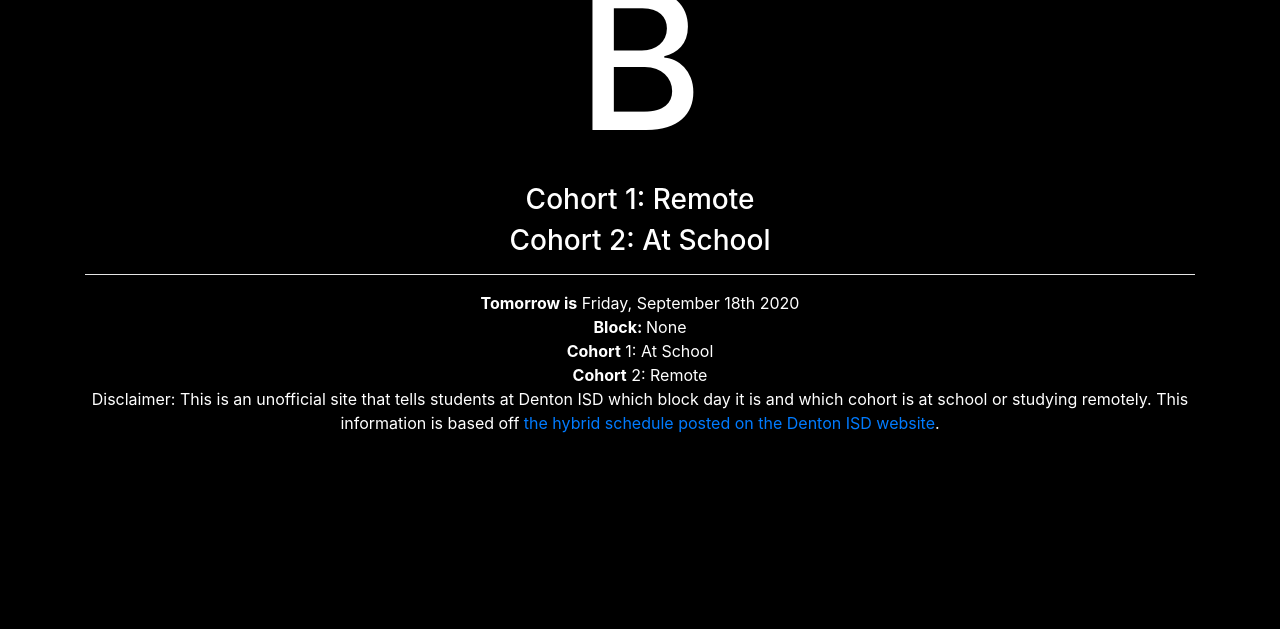
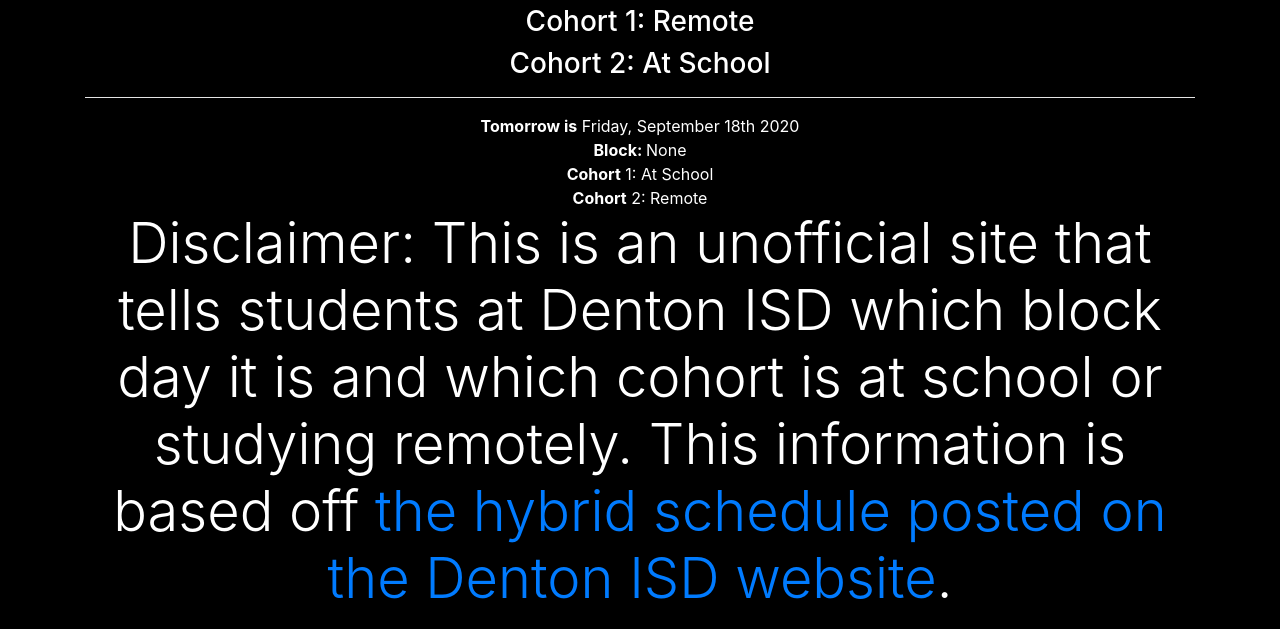
Before and after one commit to ninacdot/disd-block-schedule, a plain HTML site: page index.html in a window 1280 px wide. Shown: the part 243-872 px from the top of the page. Before the commit the page ends 800 px from the top, so only its background shows below. Drawn offline with nearby package versions, Linux system fonts and the light colour scheme.

Commit message:
Changed style of disclaimer

```diff
--- a/index.html
+++ b/index.html
@@ -44,7 +44,7 @@
         <hr />
         <footer>
           <div id="tomorrow"></div>
-          <p>Disclaimer: This is an unofficial site that tells students at Denton ISD which block day it is and which cohort is at school or studying remotely. This information is based off <a href="https://www.dentonisd.org/Page/102412">the hybrid schedule posted on the Denton ISD website</a>.
+          <p class="display-4">Disclaimer: This is an unofficial site that tells students at Denton ISD which block day it is and which cohort is at school or studying remotely. This information is based off <a href="https://www.dentonisd.org/Page/102412">the hybrid schedule posted on the Denton ISD website</a>.
         </footer>
       </div>
     </div>
```
